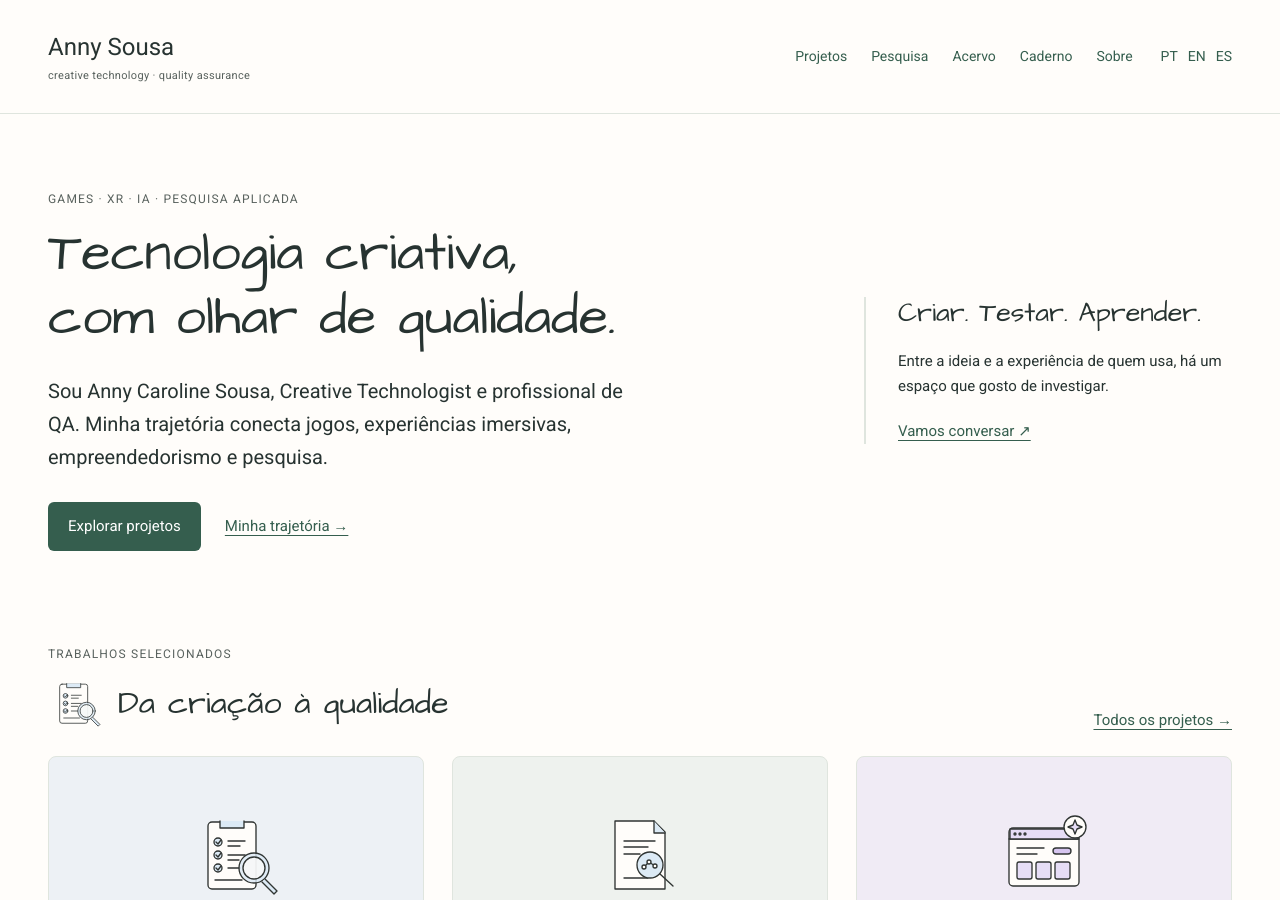
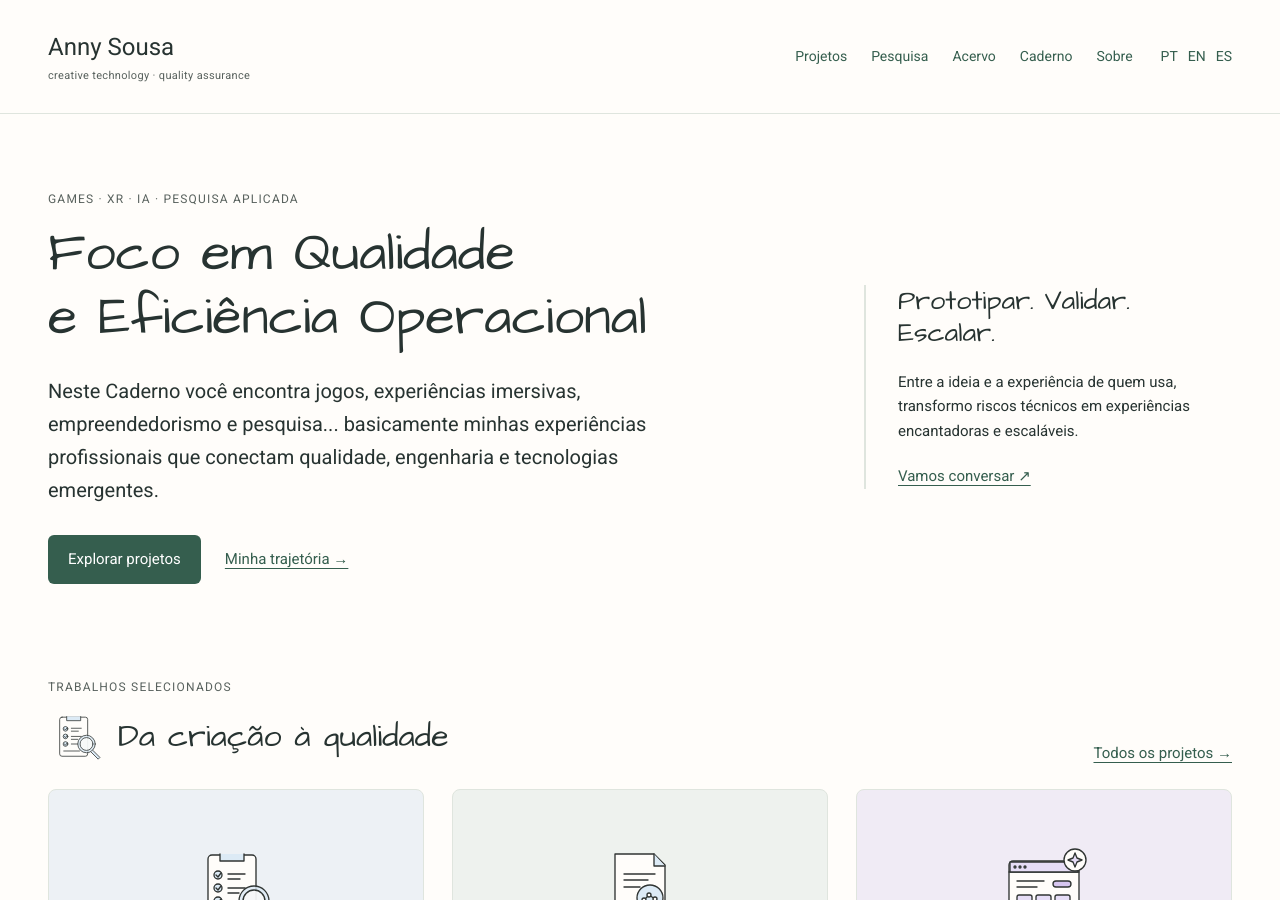
Before and after one commit to annysource/annysource.github.io, a Jekyll site: the page built from index.html, in a window 1280 px wide and 900 px high. Built offline with Jekyll 4.4.1, drawn with Linux system fonts in a browser that asks for light colours.

Commit message:
Update index.html
descritivo pagina inicial

```diff
--- a/index.html
+++ b/index.html
@@ -1,8 +1,9 @@
 ---
 layout: default
-description: Portfolio de Anny Caroline Sousa. Creative Technologist com foco em QA, games, XR, IA e pesquisa.
+description: Portfolio de Anny Caroline Creative Technologist com foco em QA, games, XR, IA e pesquisa.
 ---
-<section class="hero"><div><p class="eyebrow">Games · XR · IA · Pesquisa aplicada</p><h1>Tecnologia criativa,<br>com olhar de qualidade.</h1><p class="intro">Sou Anny Caroline Sousa, Creative Technologist e profissional de QA. Minha trajetória conecta jogos, experiências imersivas, empreendedorismo e pesquisa.</p><div class="actions"><a class="button" href="{{ '/projetos/' | relative_url }}">Explorar projetos</a><a class="text-link" href="{{ '/sobre/' | relative_url }}">Minha trajetória →</a></div></div><aside class="personal-note">{% if site.portrait != "" %}<img class="portrait" src="{{ site.portrait | relative_url }}" alt="Anny Caroline Sousa">{% endif %}<p class="handwriting">Criar. Testar. Aprender.</p><p>Entre a ideia e a experiência de quem usa, há um espaço que gosto de investigar.</p><a href="{{ site.linkedin_url }}">Vamos conversar ↗</a></aside></section>
+<section class="hero"><div><p class="eyebrow">Games · XR · IA · Pesquisa Aplicada</p><h1>Foco em Qualidade<br>e Eficiência Operacional</h1>
+    <p class="intro">Neste Caderno você encontra jogos, experiências imersivas, empreendedorismo e pesquisa... basicamente minhas experiências profissionais que conectam qualidade, engenharia e tecnologias emergentes. </p><div class="actions"><a class="button" href="{{ '/projetos/' | relative_url }}">Explorar projetos</a><a class="text-link" href="{{ '/sobre/' | relative_url }}">Minha trajetória →</a></div></div><aside class="personal-note">{% if site.portrait != "" %}<img class="portrait" src="{{ site.portrait | relative_url }}" alt="Anny Caroline Sousa">{% endif %}<p class="handwriting">Prototipar. Validar. Escalar.</p><p>Entre a ideia e a experiência de quem usa, transformo riscos técnicos em experiências encantadoras e escaláveis.</p><a href="{{ site.linkedin_url }}">Vamos conversar ↗</a></aside></section>
 <section class="section"><div class="section-heading"><div><p class="eyebrow">Trabalhos selecionados</p><h2 class="icon-heading"><img class="section-icon " src="{{ '/assets/icons/qa.svg' | relative_url }}" width="64" height="64" alt="" aria-hidden="true"><span>Da criação à qualidade</span></h2></div><a class="text-link" href="{{ '/projetos/' | relative_url }}">Todos os projetos →</a></div><div class="project-grid">{% assign projects = site.projects | sort: 'order' %}{% for project in projects %}{% if project.featured %}{% include project-card.html project=project %}{% endif %}{% endfor %}</div></section>
 <section class="paths section"><a href="{{ '/pesquisa/' | relative_url }}"><img class="section-icon " src="{{ '/assets/icons/research.svg' | relative_url }}" width="64" height="64" alt="" aria-hidden="true"><h2>Pesquisa & publicações</h2><p>Pesquisa aplicada, artigos e produção de conhecimento.</p><span>Explorar →</span></a><a href="{{ '/acervo/#comunidade' | relative_url }}"><img class="section-icon " src="{{ '/assets/icons/encounters.svg' | relative_url }}" width="64" height="64" alt="" aria-hidden="true"><h2>Comunidade & encontros</h2><p>Game jams, associações, palestras e experiências coletivas.</p><span>Explorar →</span></a><a href="{{ '/acervo/#midia' | relative_url }}"><img class="section-icon " src="{{ '/assets/icons/media.svg' | relative_url }}" width="64" height="64" alt="" aria-hidden="true"><h2>Conversas & acervo</h2><p>Entrevistas, podcasts e registros da trajetória.</p><span>Explorar →</span></a></section>
 {% include notebook.html %}
```
